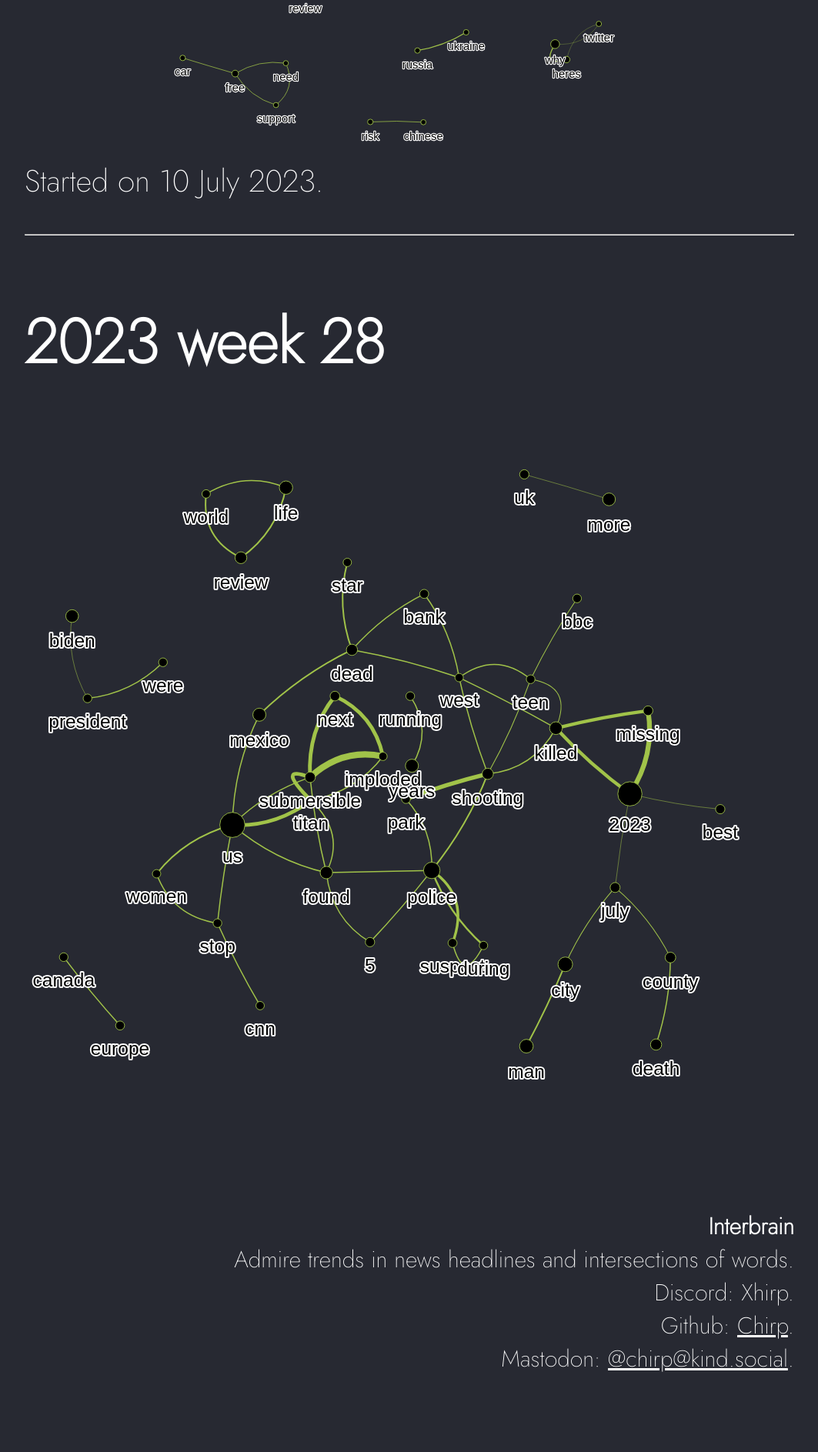
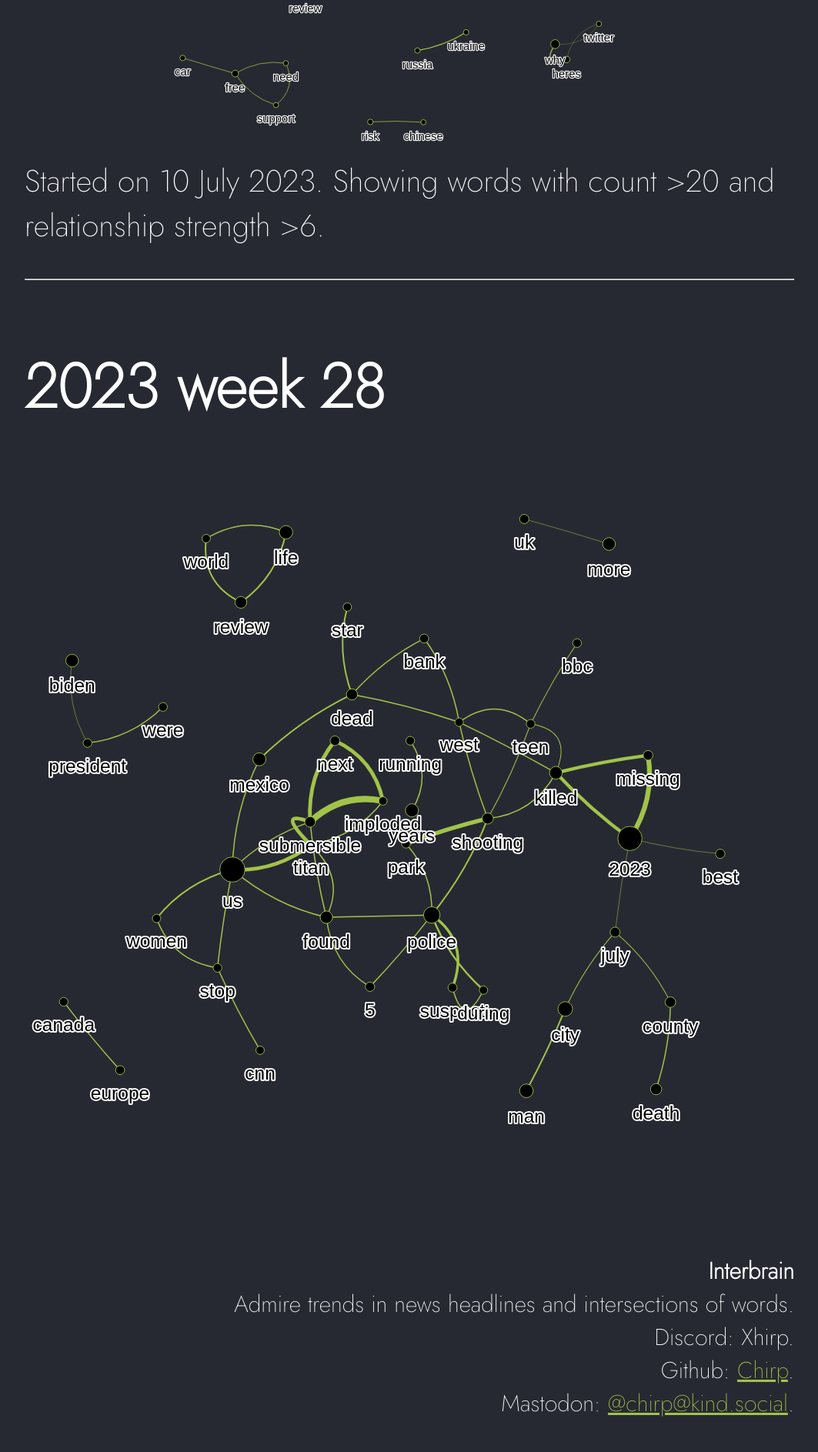
Before and after one commit to Squalm/freebrain-site, a Jekyll site: the page built from site/index.markdown, in a window 1280 px wide. Shown: the part 1213-3100 px from the top of the page at 77% size, without its empty margins (108-1171 px from the left). Built offline with Jekyll 4.4.1, drawn with Linux system fonts in a browser that asks for light colours.

Commit message:
finishing touches

```diff
--- a/site/_sass/main.scss
+++ b/site/_sass/main.scss
@@ -25,5 +25,5 @@ h1, h2, h3 {
 }
 
 a {
-    color: #FFF;
+    color: $highlight;
 }
--- a/site/index.markdown
+++ b/site/index.markdown
@@ -9,4 +9,4 @@ Use it to view trends in news articles' headlines.
 
 # All time decayed counts:
 ![Graph showing decayed counts for all the data collected](/assets/images/decayed.png)
-Started on 10 July 2023.
+Started on 10 July 2023. Showing words with count >20 and relationship strength >6.
```
